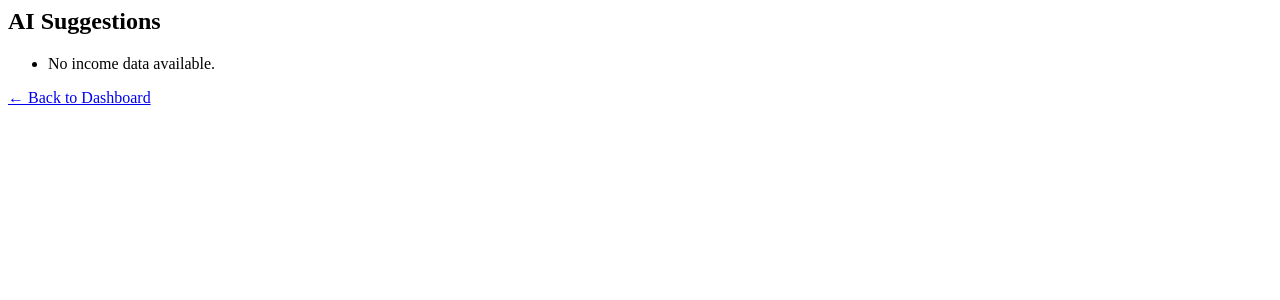
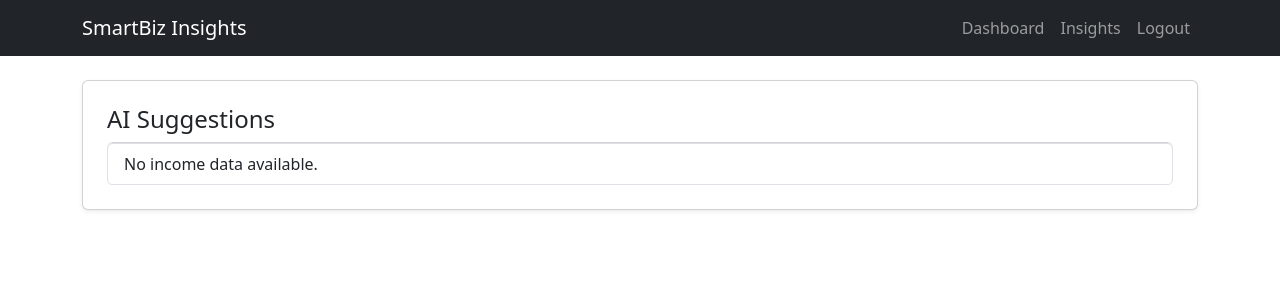
Before and after one commit to dziubaaleksandr/PetProject, a Django app: page /insights/ in a window 1280 px wide. Shown: the top 300 px of the page. Run offline with Django 5.2, Linux system fonts and the light colour scheme; the visitor is signed in with stand-in values (Sample User, id 1); data that the repository does not hold is empty; parts of the project's set-up code (start-up, migrations or seed data) failed here and were passed over.

Commit message:
[REF] analytics: insights template

```diff
--- a/PetProject/analytics/templates/analytics/insights.html
+++ b/PetProject/analytics/templates/analytics/insights.html
@@ -1,9 +1,13 @@
-<h2>AI Suggestions</h2>
+{% extends "base.html" %}
+{% block content %}
 
-<ul>
-  {% for insight in insights %}
-    <li>{{ insight }}</li>
-  {% endfor %}
-</ul>
+<div class="card p-4 mt-4 shadow-sm">
+    <h4>AI Suggestions</h4>
+    <ul class="list-group">
+        {% for item in insights %}
+            <li class="list-group-item">{{ item }}</li>
+        {% endfor %}
+    </ul>
+</div>
 
-<p><a href="{% url 'dashboard' %}">← Back to Dashboard</a></p>
+{% endblock %}
```
